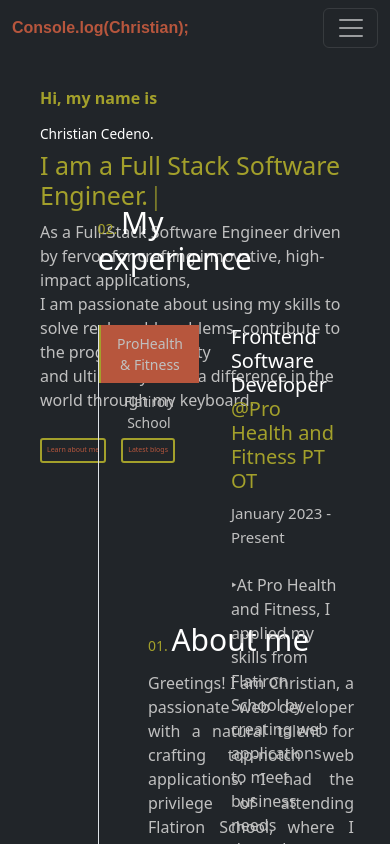
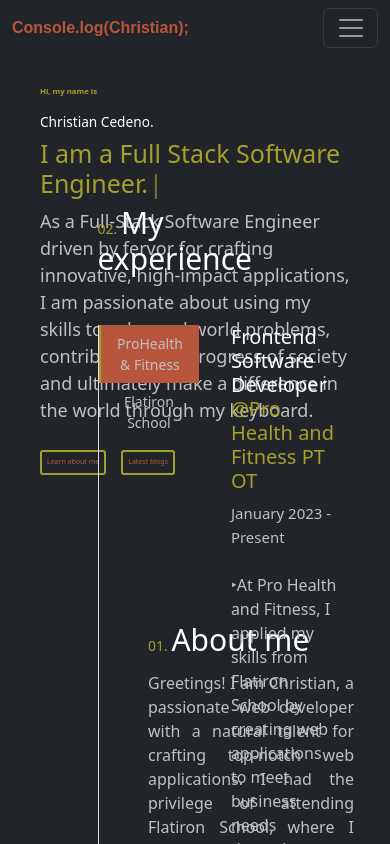
Before and after one commit to cedenoc181/pw2023, a React (Create React App) app: page / in a window 390 px wide. Shown: the top 844 px of the page. Built offline with nearby package versions, Linux system fonts and the light colour scheme.

Commit message:
added modifications to font size on home css

```diff
--- a/src/Component/Home.css
+++ b/src/Component/Home.css
@@ -139,7 +139,29 @@ main button:hover {
   main {
     height: 60vh !important;
   }
+
+  .details {
+    font-size: 18px !important;
+  }
+
+main .hi-name {
+  font-size: 2vw !important;
 }
+
+main h1 {
+  font-size: 5vw;
+}
+
+main h2 {
+  font-size: 60px;
+}
+
+}
+
+
+
+
+
 
 
 @media only screen and (max-width: 768px) {
```
